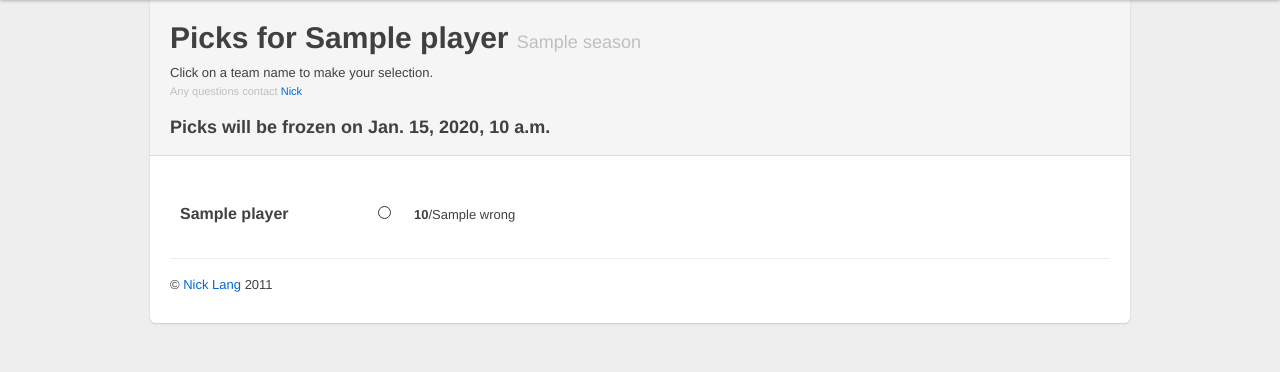
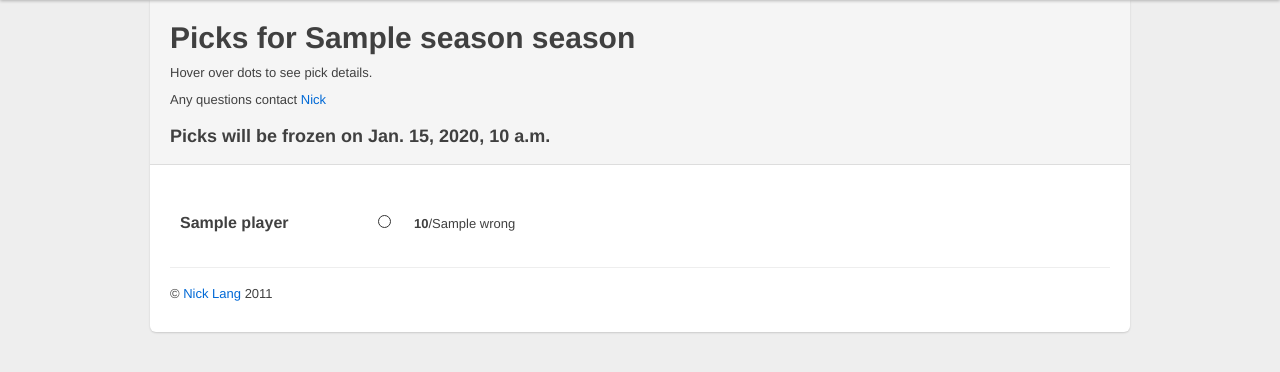
Before and after one commit to fxdgear/bowlpicks, a Django app: template templates/pick/pick_list_new.html in a window 1280 px wide. Shown: the part 40-412 px from the top of the page. Run offline with Django 3.2, Linux system fonts and the light colour scheme; the template is opened without the code that fills it: most values are stand-ins (such as "Sample title", 1, 10 or a date in 2020).

Commit message:
changing the pick list template a bit

```diff
--- a/templates/pick/pick_list_new.html
+++ b/templates/pick/pick_list_new.html
@@ -84,8 +84,8 @@
 
 {% block header %}
   <div class="page-header">
-    <h1>Picks for {{ player }} <small>{{ season }}</small></h1>
-    <p>Click on a team name to make your selection.</br>
+    <h1>Picks for {{ season }} season</h1>
+    <p>Hover over dots to see pick details.</p>
     <small>Any questions contact <a href="mailto:nick@nicklang.com">Nick</a></small></p>
     {% if season.is_froze %}
       <h3>Picks are now frozen.</h3>
```
